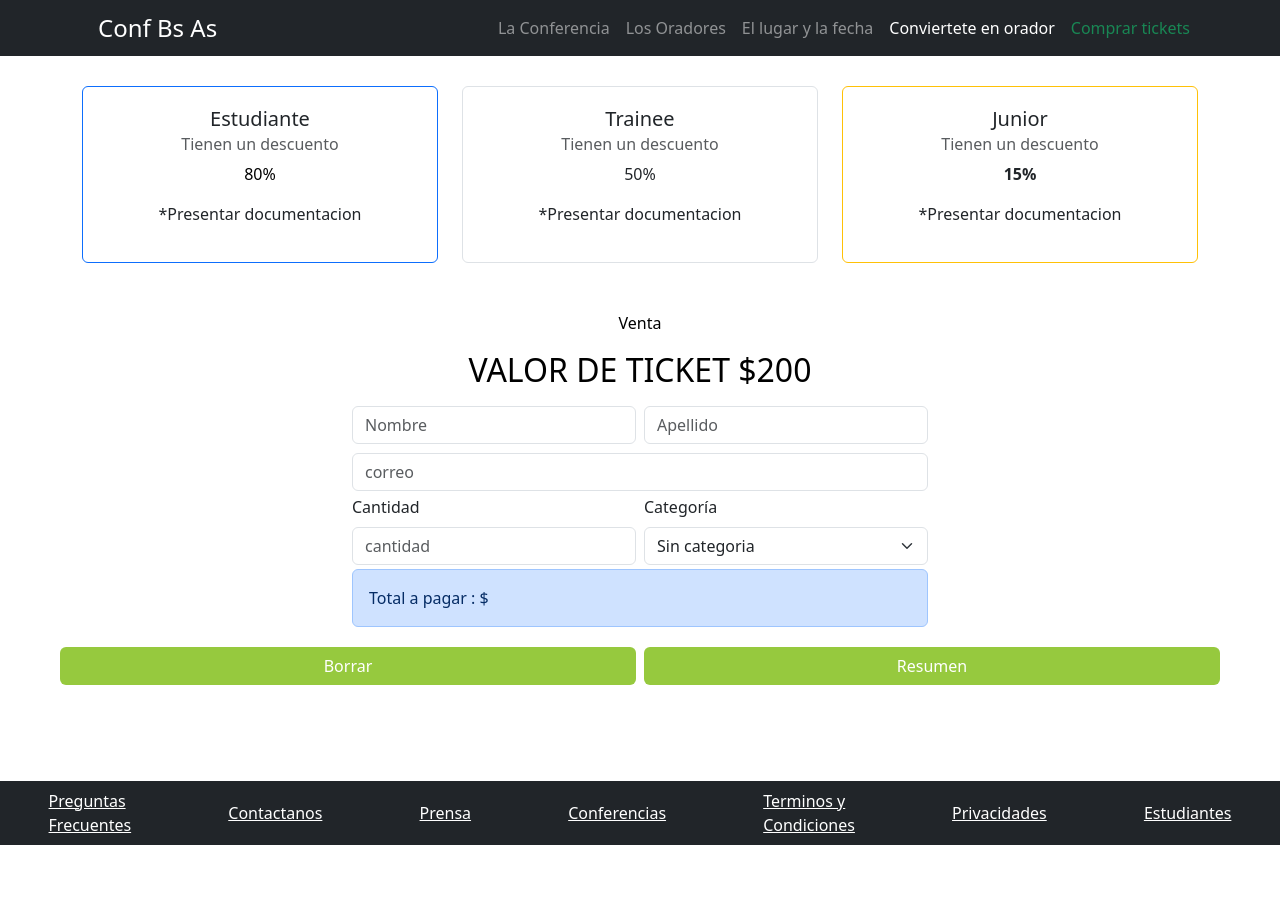
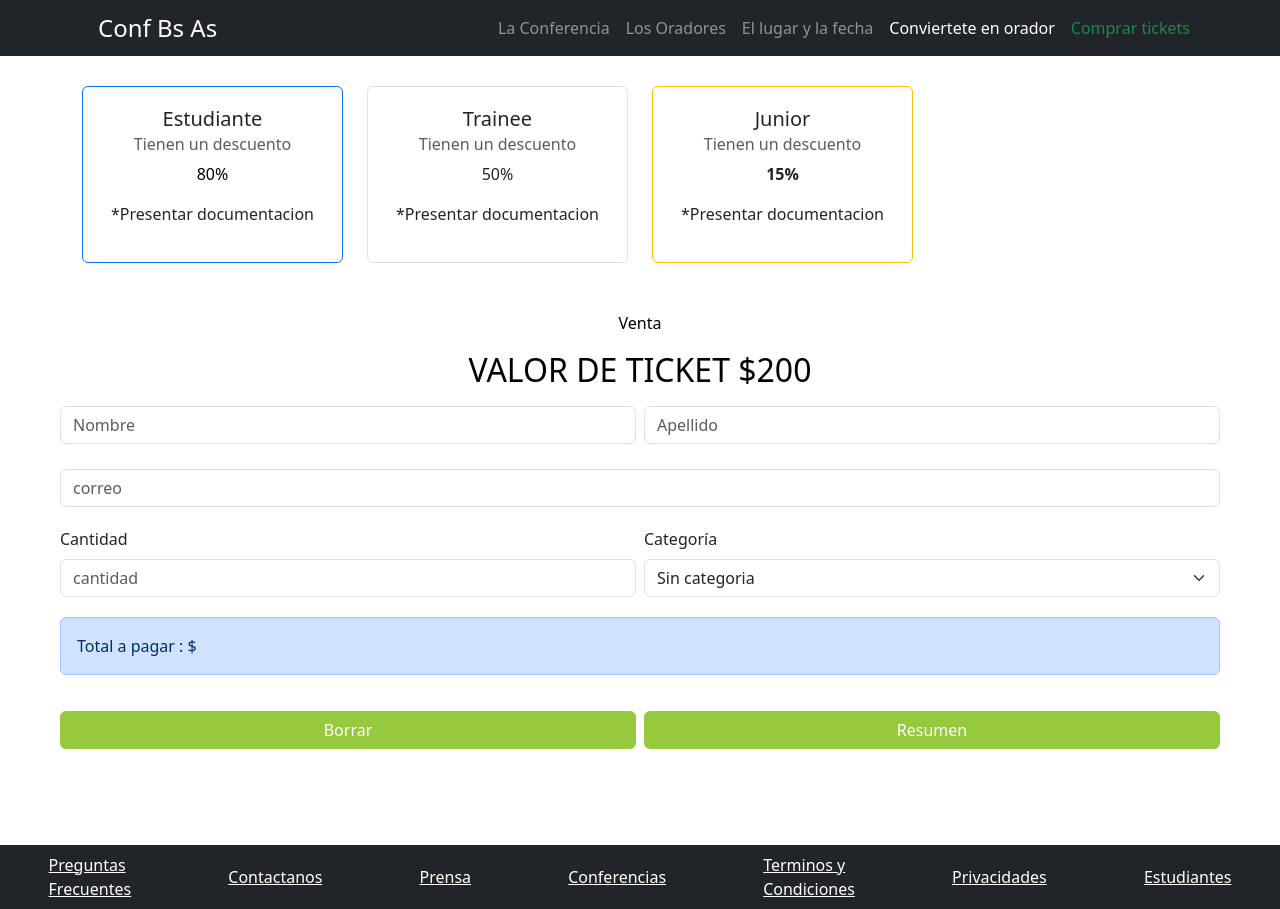
Before and after one commit to Kritotinez/tp-2, a plain HTML site: page index.html in a window 1280 px wide. Before the commit the page ends 845 px from the top, so only its background shows below. Drawn offline with nearby package versions, Linux system fonts and the light colour scheme.

Commit message:
ultimo cambio

```diff
--- a/index.html
+++ b/index.html
@@ -53,7 +53,7 @@
     <div class="container" style="margin-top: 30px; text-align: center;">
 
       <div class="row">
-        <div class="col-md-4 col-sm-6 ">
+        <div class="col-3">
           <div class="card 1 border-primary p-1">
             <div class="card-body ">
               <h5 class="card-title">Estudiante</h5>
@@ -65,7 +65,7 @@
         </div>
 
 
-        <div class="col-md-4 col-sm-6">
+        <div class="col-3">
           <div class="card border border-sucess p-1">
             <div class="card-body">
               <h5 class="card-title">Trainee</h5>
@@ -76,7 +76,7 @@
           </div>
         </div>
 
-        <div class="col-md-4 col-sm-6">
+        <div class="col-3">
           <div class="card border-warning p-1">
             <div class="card-body">
               <h5 class="card-title">Junior</h5>
@@ -104,24 +104,24 @@
 
 <section>
       <form class="row g-1 gx-2" id="formulario" style="background-color: white;">
-        <div class="col-3 offset-3 col-start">
+        <div class="col-md-6 mb-3">
           <input type="text" class="form-control" id="nombre" placeholder="Nombre">
         </div>
-        <div class="col-3 col-start">
+        <div class="col-md-6 mb-3">
           <input type="text" class="form-control" id="apellido" placeholder="Apellido">
         </div>
 
-        <div class="col-6 offset-3 " style="padding-top: 5px;">
+        <div class="mb-3" style="padding-top: 5px;">
           <input type="email" class="form-control" id="exampleFormControlInput1" placeholder="correo">
         </div>
 
 
 
-        <div class="col-3 offset-3 col-start">
+        <div class="col-md-6 mb-3">
           <label for="cantidad" class="form-label">Cantidad</label>
           <input type="text" class="form-control" id="cantidad" placeholder="cantidad">
         </div>
-        <div class="col-3 col-start ">
+        <div class="col-md-6 mb-3">
           <label for="cantidad" class="form-label">Categoría</label>
           <select id="categoria" class="form-select">
             <option value="">Sin categoria</option>
@@ -130,7 +130,7 @@
             <option value="junior">Junior</option>
           </select>
         </div>
-        <div class="col-6 offset-3 ">
+        <div class="mb-3">
           <p class="alert alert-primary" id="totalAPagar">Total a pagar : $ </p>
         </div>
 
```
